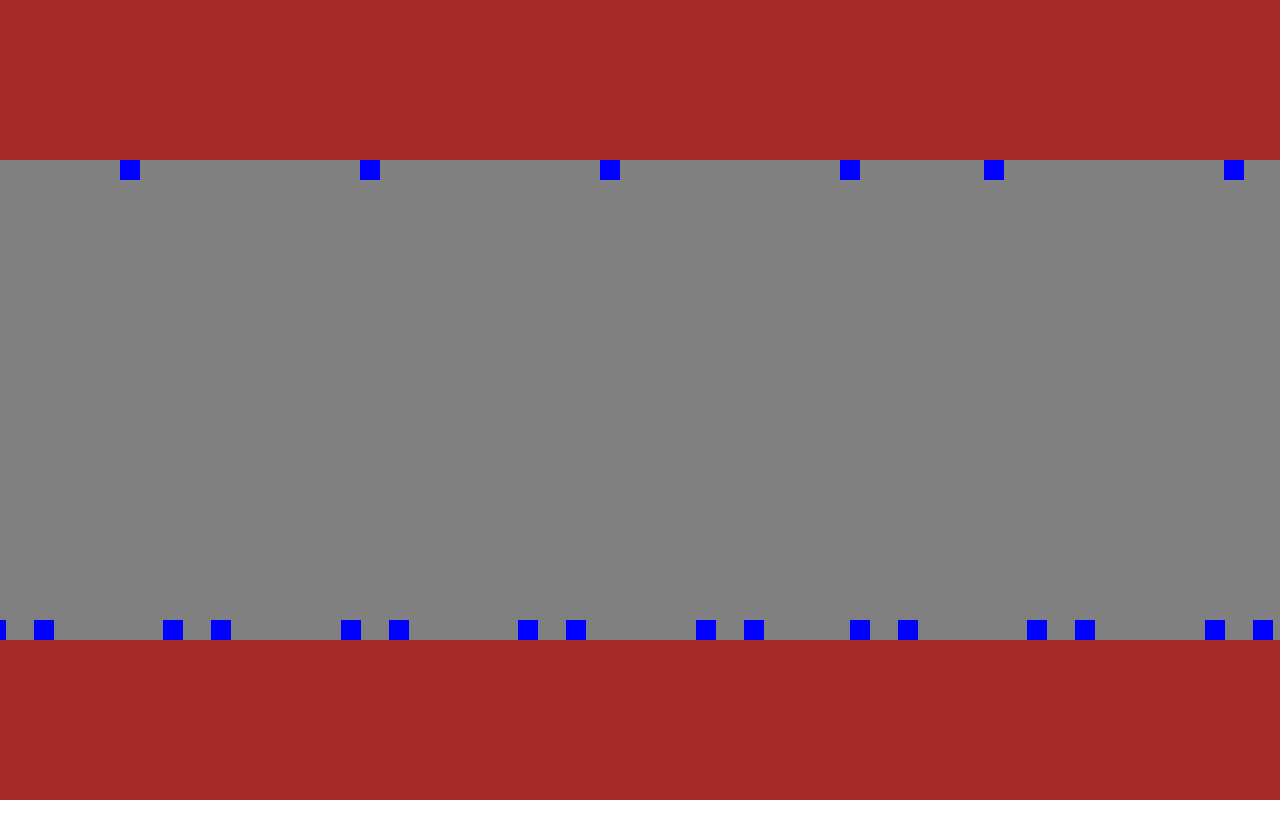
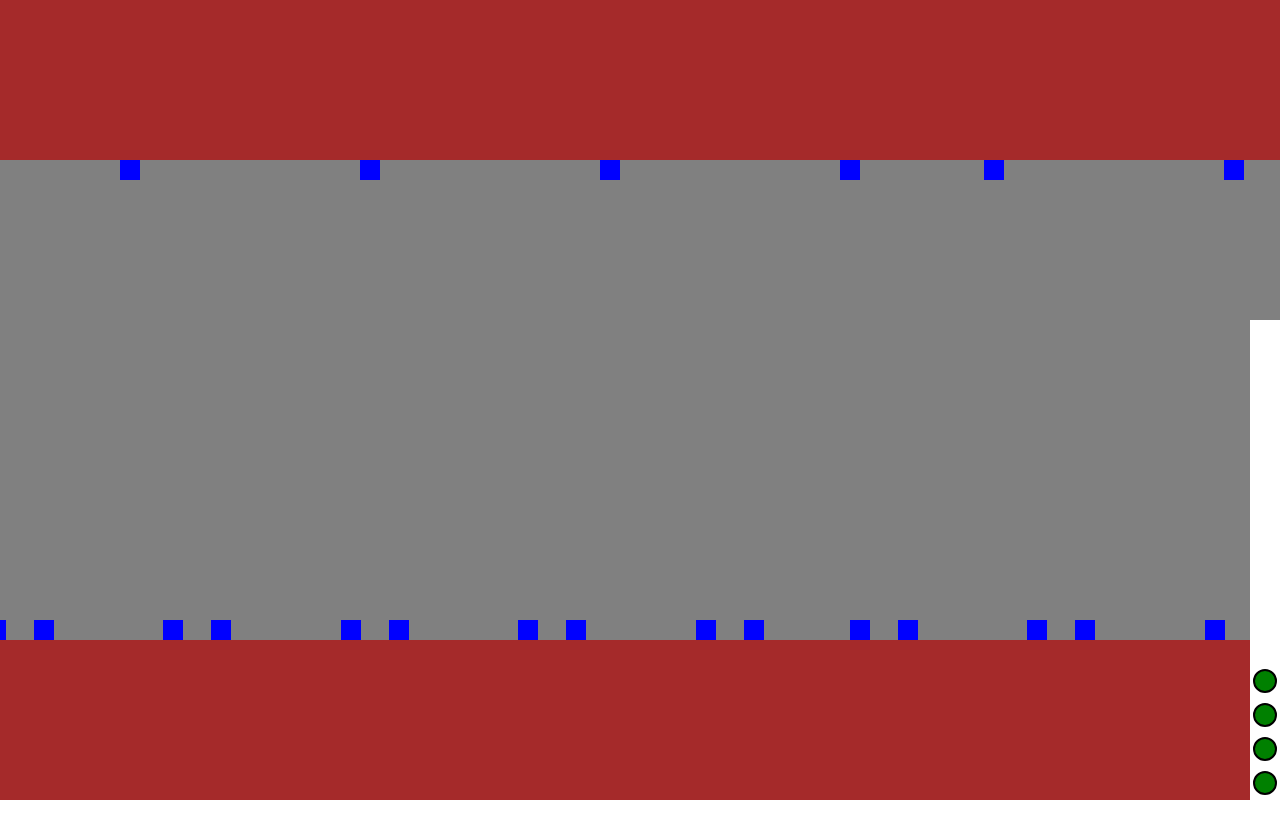
Before and after one commit to mt-xing/train-game, a React (Create React App) app: page / in a window 1280 px wide. Shown: the top 838 px of the page. Built offline with nearby package versions, Linux system fonts and the light colour scheme.

Commit message:
Pax Queue

```diff
--- a/src/components/game/index.tsx
+++ b/src/components/game/index.tsx
@@ -6,11 +6,12 @@ import { carGap, carLength, platformWidth as pWidthAsu } from '../../consts/bala
 import { Pos, getScrollFrac } from '../../utils';
 import TrainGame from '../../model/game';
 import { testLevel } from '../../levels';
+import Queue from './queue';
+import { Pax } from '../../model/pax';
 
 const platformSize = [6 * (carLength + carGap), 100] as Pos;
 
 const game = new TrainGame(testLevel);
-window.setTimeout(() => game.testSpawnFirstPax(), 1000);
 
 function Game() {
 	const [scroll, setScroll] = useState(0);
@@ -68,24 +69,31 @@ function Game() {
 		return () => { body.style.height = ''; };
 	}, [scrollNeeded]);
 
+	const { state } = game;
+	const [selectedPax, setSelectedPax] = useState<null | Pax>(null);
+
 	return (
 		<main className="game">
 			<Track
 				flip={true}
-				trackState={game.state.tracks[0]}
+				trackState={state.tracks[0]}
 				startPx={startPx}
 			/>
 			<Platform
-				pax={game.state.platform.pax}
+				pax={state.platform.pax}
 				startPx={startPx}
 				pxPerAsu={pxPerAsu}
 				boardingPos={game.boardingPos}
+				selectedPax={selectedPax}
+				setSelected={setSelectedPax}
+				spawnPax={game.sendPaxToLoc}
 			/>
 			<Track
 				flip={false}
-				trackState={game.state.tracks[1]}
+				trackState={state.tracks[1]}
 				startPx={startPx}
 			/>
+			<Queue pax={state.paxQueue} setSelected={setSelectedPax} selectedPax={selectedPax} />
 		</main>
 	);
 }
--- a/src/components/game/platform/index.tsx
+++ b/src/components/game/platform/index.tsx
@@ -1,29 +1,37 @@
-import React, { useCallback, useState } from 'react';
+import React, { useCallback } from 'react';
 import './index.css';
 import { Pax, PaxBase } from '../../../model/pax';
 import { BoardingPos } from '../../../model/boardingPos';
+import { Pos } from '../../../utils';
 
 type PlatformProps = {
 	startPx: number;
 	pax: PaxBase[];
 	pxPerAsu: number;
 	boardingPos: [BoardingPos[], BoardingPos[]];
+	setSelected: (p: Pax | null) => void;
+	selectedPax: Pax | null;
+	spawnPax: (p: Pax, pos: Pos) => void;
 };
 
 function Platform(props: PlatformProps) {
 	const {
-		pax, startPx, boardingPos, pxPerAsu
+		pax, startPx, boardingPos, pxPerAsu, setSelected, selectedPax, spawnPax
 	} = props;
 
-	const [selectedPlayer, setSelectedPlayer] = useState<null | PaxBase>(null);
 	const queuePos = useCallback((dest: BoardingPos) => {
-		if (selectedPlayer === null) { return; }
-		const sp = selectedPlayer;
-		sp.queueTarget(dest.position, () => {
-			dest.enqueuePax(sp as Pax);
-		});
-		setSelectedPlayer(null);
-	}, [selectedPlayer]);
+		if (selectedPax === null) { return; }
+		const sp = selectedPax;
+		if (!sp.isSpawned) {
+			spawnPax(sp, dest.position);
+		} else {
+			sp.queueTarget(dest.position, () => {
+				dest.enqueuePax(sp);
+			});
+		}
+
+		setSelected(null);
+	}, [selectedPax, setSelected, spawnPax]);
 
 	return (
 		<section className='platform'>
@@ -36,8 +44,8 @@ function Platform(props: PlatformProps) {
 			{pax.map((p) => (p.position ? <div className='player' key={p.id} style={{
 				top: `${p.position[1] * pxPerAsu - 10}px`,
 				left: `${p.position[0] * pxPerAsu - startPx - 10}px`,
-				background: p === selectedPlayer ? 'red' : undefined,
-			}} onClick={() => (p.userControllable ? setSelectedPlayer(p) : undefined)} /> : null))}
+				background: p === selectedPax ? 'red' : undefined,
+			}} onClick={() => (p.isUserControllable() ? setSelected(p) : undefined)} /> : null))}
 			{
 				boardingPos[1].map((bp, i) => <div className="bp" key={i} style={{
 					top: `${bp.position[1] * pxPerAsu - 20}px`,
--- /dev/null
+++ b/src/components/game/queue/index.css
@@ -0,0 +1,23 @@
+.queue {
+	position: fixed;
+	top: 40%;
+	bottom: 0;
+	right: 0;
+	width: 20px;
+	padding: 5px;
+	display: flex;
+	flex-direction: column-reverse;
+	align-items: center;
+	justify-content: flex-start;
+	gap: 10px;
+
+	background: white;
+}
+
+.queue .pax {
+	width: 20px;
+	height: 20px;
+	border-radius: 20px;
+	border: 2px black solid;
+	background: green;
+}
--- /dev/null
+++ b/src/components/game/queue/index.tsx
@@ -0,0 +1,34 @@
+import React, { useCallback } from 'react';
+import { Pax } from '../../../model/pax';
+import './index.css';
+
+type QueueProps = {
+	pax: Pax[],
+	setSelected: (p: Pax | null) => void,
+	selectedPax: Pax | null;
+};
+
+type QueuePaxProps = {
+	pax: Pax,
+	setSelected: (p: Pax | null) => void,
+	selectedPax: Pax | null;
+};
+
+function QueuePax(props: QueuePaxProps) {
+	const { setSelected, pax, selectedPax } = props;
+	const c = useCallback(() => setSelected(pax), [setSelected, pax]);
+	return <div className='pax' onClick={c} style={{
+		background: selectedPax?.id === pax.id ? 'red' : undefined
+	}} />;
+}
+
+export default function Queue(props: QueueProps) {
+	return <section className='queue'>{
+		props.pax.map((pax) => <QueuePax
+			key={pax.id}
+			pax={pax}
+			setSelected={props.setSelected}
+			selectedPax={props.selectedPax}
+		/>)
+	}</section>;
+}
--- a/src/model/game.ts
+++ b/src/model/game.ts
@@ -81,6 +81,7 @@ export default class TrainGame {
 			.filter((x): x is PaxBase => x !== null);
 		return {
 			tracks: this.tracks.map((x) => x.state) as [TrackState, TrackState],
+			paxQueue: this.paxQueue,
 			platform: {
 				pax: allPax,
 				upchargeStations: [],
@@ -92,18 +93,14 @@ export default class TrainGame {
 		return this.tracks.map((x) => x.boardingPos.flat(3)) as [BoardingPos[], BoardingPos[]];
 	}
 
-	sendPaxToLoc(pax: Pax, loc: Pos, callback?: () => void) {
+	sendPaxToLoc = (pax: Pax, loc: Pos, callback?: () => void) => {
 		if (!pax.isSpawned) {
 			this.paxQueue = this.paxQueue.filter((x) => x !== pax);
 			pax.spawn(this.spawnPos);
 			this.platformPax.add(pax);
 		}
 		pax.queueTarget(loc, callback);
-	}
-
-	testSpawnFirstPax() {
-		this.sendPaxToLoc(this.paxQueue[0], this.spawnPos);
-	}
+	};
 
 	private spawnDeboardedPax(pos: Pos, flip: boolean): void {
 		const p = new PaxBase();
--- a/src/model/pax.ts
+++ b/src/model/pax.ts
@@ -52,7 +52,7 @@ export class PaxBase {
 		this.iid = `${Math.random()}`.substring(2);
 	}
 
-	get userControllable() { return false; }
+	isUserControllable(): this is Pax { return false; }
 
 	setPaxHolder(h: PaxHolder) {
 		if (this.paxHolder !== null) {
@@ -119,7 +119,7 @@ export class Pax extends PaxBase {
 		this.timeSinceSpawn = 0;
 	}
 
-	get userControllable() { return true; }
+	isUserControllable() { return true; }
 
 	get config() { return this.settings; }
 
--- a/src/model/stateTypes.ts
+++ b/src/model/stateTypes.ts
@@ -1,6 +1,6 @@
 import { Pos } from '../utils';
 import { BoardingPosType } from './boardingPos';
-import { PaxBase } from './pax';
+import { Pax, PaxBase } from './pax';
 
 export type TrackState = {
 	trainState: 'none' | 'arriving' | 'idle' | 'departing',
@@ -15,6 +15,7 @@ export type PlatformState = {
 }
 
 export type GameState = {
+	paxQueue: Pax[],
 	tracks: [TrackState, TrackState],
 	platform: PlatformState,
 }
```
